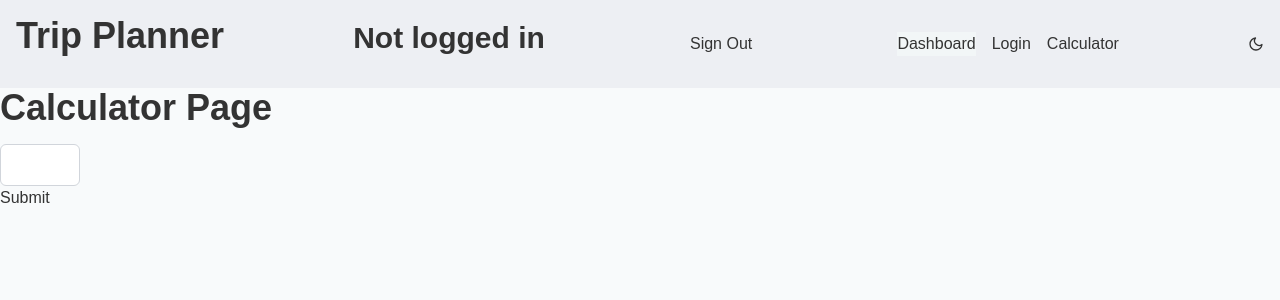
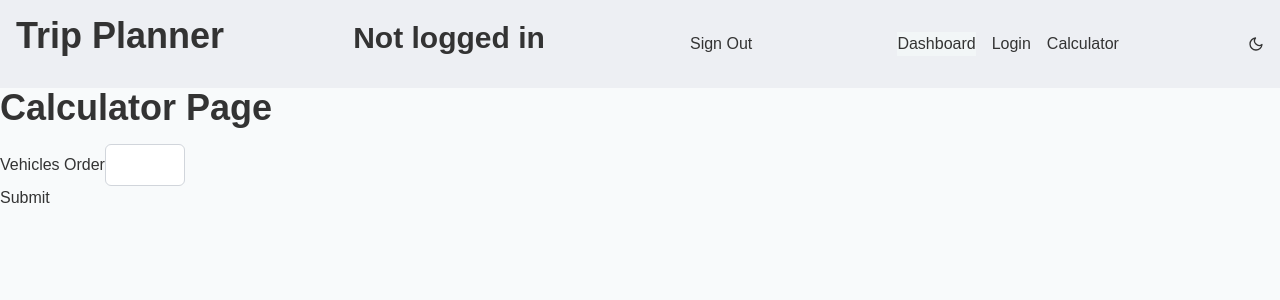
Before and after one commit to adamhinton/mileagebuddy, a Next.js app: page /calculator in a window 1280 px wide. Shown: the top 300 px of the page. Built offline with nearby package versions, Linux system fonts and the light colour scheme; no server answers.

Commit message:
better labeling

```diff
--- a/src/app/calculator/page.tsx
+++ b/src/app/calculator/page.tsx
@@ -119,7 +119,7 @@ const MyInput = ({
 }) => {
 	return (
 		<div>
-			<label htmlFor="vehiclesOrder"></label>
+			<label htmlFor="vehiclesOrder">Vehicles Order</label>
 			<input
 				className="border border-gray-300 rounded-md p-2 max-w-20"
 				type="number"
```
